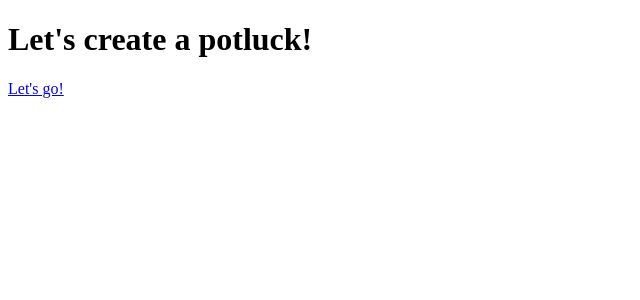
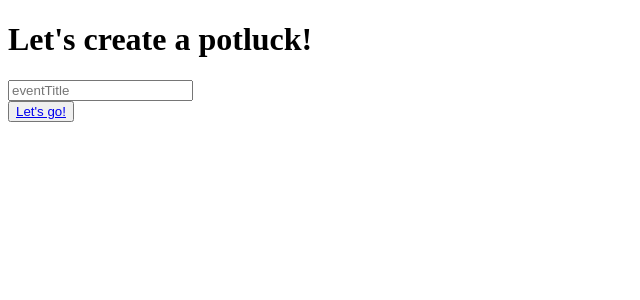
Before and after one commit to PearlR/potluck-planner, a React app: page /create-event in a window 1280 px wide. Shown: the top 300 px of the page, without its empty margins (0-640 px from the left). Built offline with nearby package versions, Linux system fonts and the light colour scheme.

Commit message:
add create event react bootstrap html elements

```diff
--- a/src/components/CreateEvent/CreateEvent.jsx
+++ b/src/components/CreateEvent/CreateEvent.jsx
@@ -1,10 +1,16 @@
 import React from 'react'
 import { Link } from 'react-router'
+import { Button, ButtonGroup, FormGroup, FormControl } from 'react-bootstrap'
 
 const CreateEvent = () => {
   return <div>
+    <FormGroup>
       <h1>Let's create a potluck!</h1>
-      <Link to='/event-details'>Let's go!</Link>
+      <FormControl type='text' name='eventTitle' placeholder='eventTitle' />
+      <ButtonGroup>
+        <Button><Link to='/event-details'>Let's go!</Link></Button>
+      </ButtonGroup>
+    </FormGroup>
   </div>
 }
 
```
